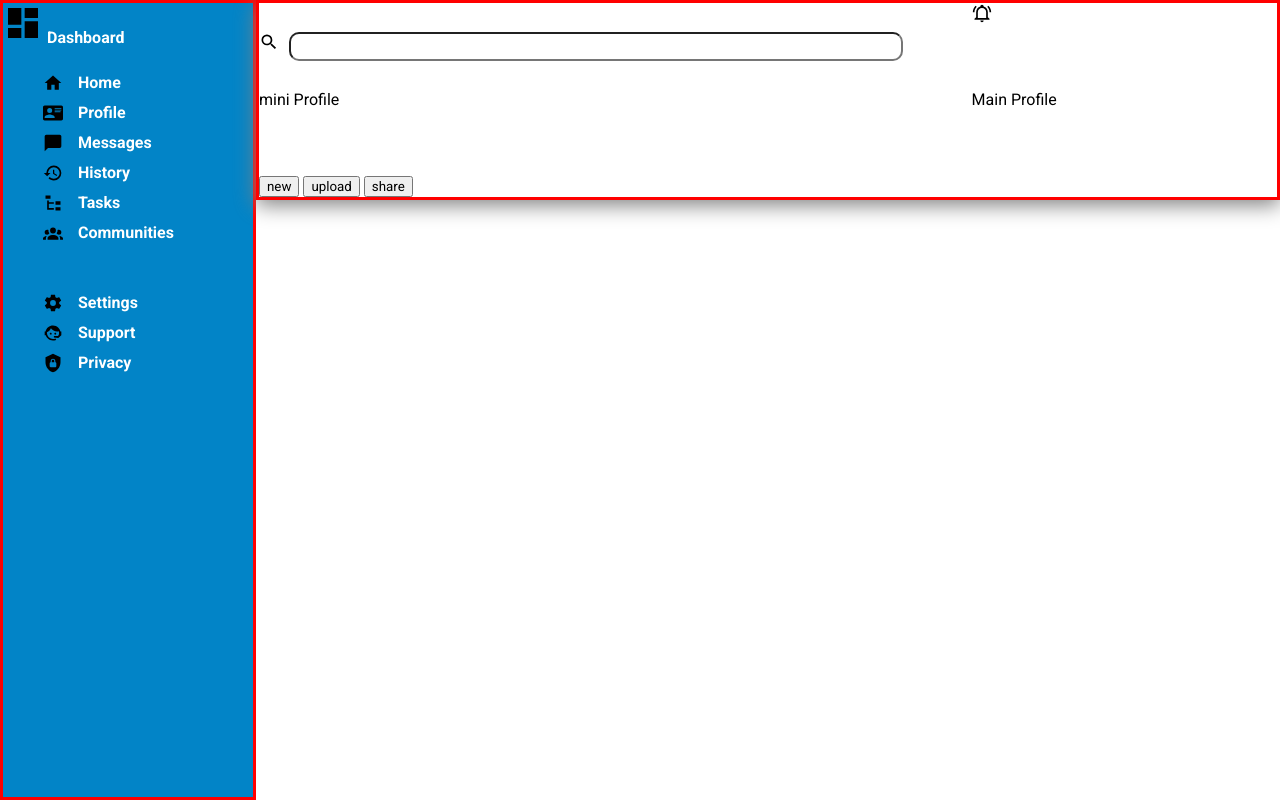
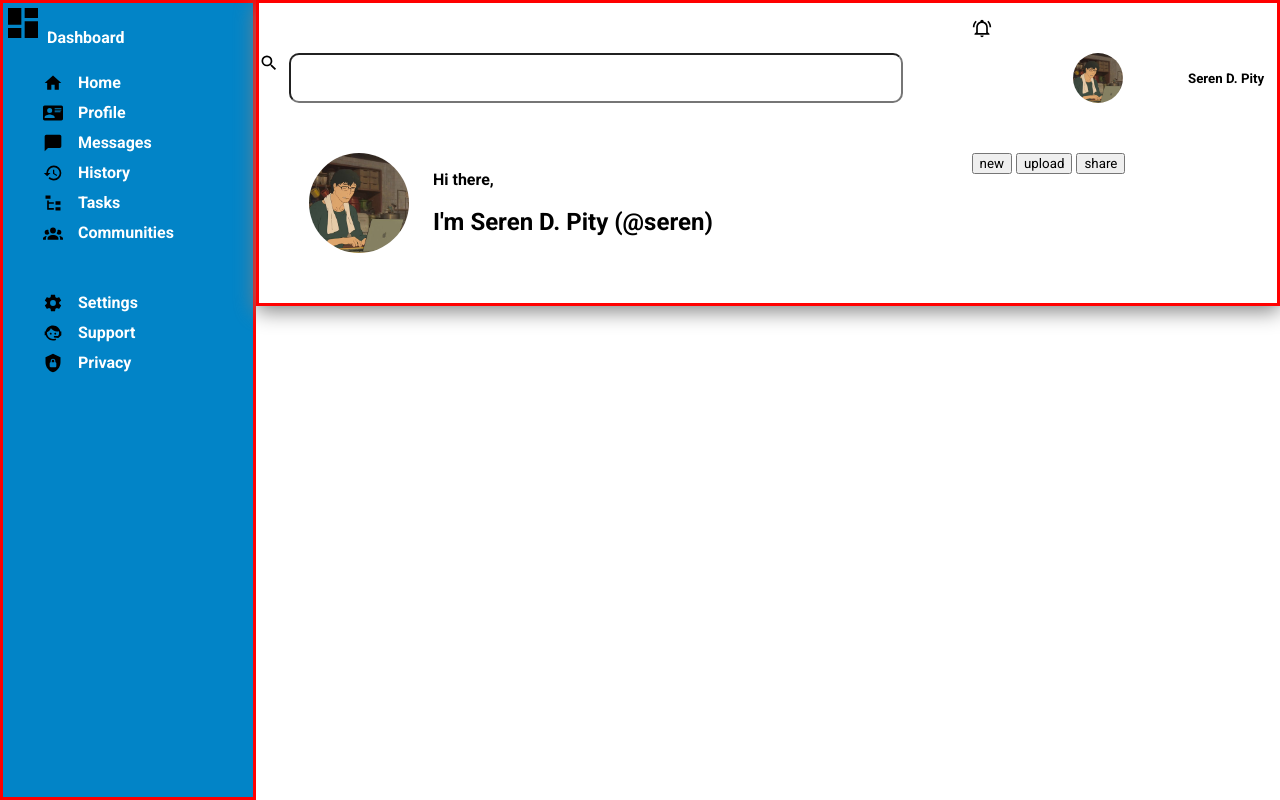
Before and after one commit to gqToru/Admin-Dashboard, a plain HTML site: page index.html in a window 1280 px wide. Drawn offline with Linux system fonts and the light colour scheme.

Commit message:
addittions to the profile header

```diff
--- a/index.html
+++ b/index.html
@@ -1,41 +1,94 @@
 <!DOCTYPE html>
 <html lang="en">
   <head>
-    <meta charset="UTF-8">
-    <meta name="viewport" content="width=device-width, initial-scale=1.0">
-    <link rel="stylesheet" href="style.css">
-    <link rel="preconnect" href="https://fonts.googleapis.com">
-    <link rel="preconnect" href="https://fonts.gstatic.com" crossorigin>
-    <link href="https://fonts.googleapis.com/css2?family=Roboto:wght@400;500;700&display=swap" rel="stylesheet">
+    <meta charset="UTF-8" />
+    <meta name="viewport" content="width=device-width, initial-scale=1.0" />
+    <link rel="stylesheet" href="style.css" />
+    <link rel="preconnect" href="https://fonts.googleapis.com" />
+    <link rel="preconnect" href="https://fonts.gstatic.com" crossorigin />
+    <link
+      href="https://fonts.googleapis.com/css2?family=Roboto:wght@400;500;700&display=swap"
+      rel="stylesheet"
+    />
     <title>TOP: Admin Dashboard</title>
   </head>
   <body>
     <div id="container">
       <div id="dashboard" class="roboto-bold">
-            <div id="dashboard_logo"><img src="resources/svg/view-dashboard.svg" alt="" id="dashboard_svg"> Dashboard</div>
+        <div id="dashboard_logo">
+          <img
+            src="resources/svg/view-dashboard.svg"
+            alt=""
+            id="dashboard_svg"
+          />
+          Dashboard
+        </div>
         <div id="main_menu">
           <ul id="main_list">
-                    <svg xmlns="http://www.w3.org/2000/svg" viewBox="0 0 24 24"><title>home</title><path d="M10,20V14H14V20H19V12H22L12,3L2,12H5V20H10Z" /></svg>
+            <svg xmlns="http://www.w3.org/2000/svg" viewBox="0 0 24 24">
+              <title>home</title>
+              <path d="M10,20V14H14V20H19V12H22L12,3L2,12H5V20H10Z" />
+            </svg>
             <a>Home</a>
-                    <svg xmlns="http://www.w3.org/2000/svg" viewBox="0 0 24 24"><title>card-account-details</title><path d="M2,3H22C23.05,3 24,3.95 24,5V19C24,20.05 23.05,21 22,21H2C0.95,21 0,20.05 0,19V5C0,3.95 0.95,3 2,3M14,6V7H22V6H14M14,8V9H21.5L22,9V8H14M14,10V11H21V10H14M8,13.91C6,13.91 2,15 2,17V18H14V17C14,15 10,13.91 8,13.91M8,6A3,3 0 0,0 5,9A3,3 0 0,0 8,12A3,3 0 0,0 11,9A3,3 0 0,0 8,6Z" /></svg>
+            <svg xmlns="http://www.w3.org/2000/svg" viewBox="0 0 24 24">
+              <title>card-account-details</title>
+              <path
+                d="M2,3H22C23.05,3 24,3.95 24,5V19C24,20.05 23.05,21 22,21H2C0.95,21 0,20.05 0,19V5C0,3.95 0.95,3 2,3M14,6V7H22V6H14M14,8V9H21.5L22,9V8H14M14,10V11H21V10H14M8,13.91C6,13.91 2,15 2,17V18H14V17C14,15 10,13.91 8,13.91M8,6A3,3 0 0,0 5,9A3,3 0 0,0 8,12A3,3 0 0,0 11,9A3,3 0 0,0 8,6Z"
+              />
+            </svg>
             <a>Profile</a>
-                    <svg xmlns="http://www.w3.org/2000/svg" viewBox="0 0 24 24"><title>message</title><path d="M20,2H4A2,2 0 0,0 2,4V22L6,18H20A2,2 0 0,0 22,16V4C22,2.89 21.1,2 20,2Z" /></svg>
+            <svg xmlns="http://www.w3.org/2000/svg" viewBox="0 0 24 24">
+              <title>message</title>
+              <path
+                d="M20,2H4A2,2 0 0,0 2,4V22L6,18H20A2,2 0 0,0 22,16V4C22,2.89 21.1,2 20,2Z"
+              />
+            </svg>
             <a>Messages</a>
-                    <svg xmlns="http://www.w3.org/2000/svg" viewBox="0 0 24 24"><title>history</title><path d="M13.5,8H12V13L16.28,15.54L17,14.33L13.5,12.25V8M13,3A9,9 0 0,0 4,12H1L4.96,16.03L9,12H6A7,7 0 0,1 13,5A7,7 0 0,1 20,12A7,7 0 0,1 13,19C11.07,19 9.32,18.21 8.06,16.94L6.64,18.36C8.27,20 10.5,21 13,21A9,9 0 0,0 22,12A9,9 0 0,0 13,3" /></svg>
+            <svg xmlns="http://www.w3.org/2000/svg" viewBox="0 0 24 24">
+              <title>history</title>
+              <path
+                d="M13.5,8H12V13L16.28,15.54L17,14.33L13.5,12.25V8M13,3A9,9 0 0,0 4,12H1L4.96,16.03L9,12H6A7,7 0 0,1 13,5A7,7 0 0,1 20,12A7,7 0 0,1 13,19C11.07,19 9.32,18.21 8.06,16.94L6.64,18.36C8.27,20 10.5,21 13,21A9,9 0 0,0 22,12A9,9 0 0,0 13,3"
+              />
+            </svg>
             <a>History</a>
-                    <svg xmlns="http://www.w3.org/2000/svg" viewBox="0 0 24 24"><title>file-tree</title><path d="M3,3H9V7H3V3M15,10H21V14H15V10M15,17H21V21H15V17M13,13H7V18H13V20H7L5,20V9H7V11H13V13Z" /></svg>
+            <svg xmlns="http://www.w3.org/2000/svg" viewBox="0 0 24 24">
+              <title>file-tree</title>
+              <path
+                d="M3,3H9V7H3V3M15,10H21V14H15V10M15,17H21V21H15V17M13,13H7V18H13V20H7L5,20V9H7V11H13V13Z"
+              />
+            </svg>
             <a>Tasks</a>
-                    <svg xmlns="http://www.w3.org/2000/svg" viewBox="0 0 24 24"><title>account-group</title><path d="M12,5.5A3.5,3.5 0 0,1 15.5,9A3.5,3.5 0 0,1 12,12.5A3.5,3.5 0 0,1 8.5,9A3.5,3.5 0 0,1 12,5.5M5,8C5.56,8 6.08,8.15 6.53,8.42C6.38,9.85 6.8,11.27 7.66,12.38C7.16,13.34 6.16,14 5,14A3,3 0 0,1 2,11A3,3 0 0,1 5,8M19,8A3,3 0 0,1 22,11A3,3 0 0,1 19,14C17.84,14 16.84,13.34 16.34,12.38C17.2,11.27 17.62,9.85 17.47,8.42C17.92,8.15 18.44,8 19,8M5.5,18.25C5.5,16.18 8.41,14.5 12,14.5C15.59,14.5 18.5,16.18 18.5,18.25V20H5.5V18.25M0,20V18.5C0,17.11 1.89,15.94 4.45,15.6C3.86,16.28 3.5,17.22 3.5,18.25V20H0M24,20H20.5V18.25C20.5,17.22 20.14,16.28 19.55,15.6C22.11,15.94 24,17.11 24,18.5V20Z" /></svg>
+            <svg xmlns="http://www.w3.org/2000/svg" viewBox="0 0 24 24">
+              <title>account-group</title>
+              <path
+                d="M12,5.5A3.5,3.5 0 0,1 15.5,9A3.5,3.5 0 0,1 12,12.5A3.5,3.5 0 0,1 8.5,9A3.5,3.5 0 0,1 12,5.5M5,8C5.56,8 6.08,8.15 6.53,8.42C6.38,9.85 6.8,11.27 7.66,12.38C7.16,13.34 6.16,14 5,14A3,3 0 0,1 2,11A3,3 0 0,1 5,8M19,8A3,3 0 0,1 22,11A3,3 0 0,1 19,14C17.84,14 16.84,13.34 16.34,12.38C17.2,11.27 17.62,9.85 17.47,8.42C17.92,8.15 18.44,8 19,8M5.5,18.25C5.5,16.18 8.41,14.5 12,14.5C15.59,14.5 18.5,16.18 18.5,18.25V20H5.5V18.25M0,20V18.5C0,17.11 1.89,15.94 4.45,15.6C3.86,16.28 3.5,17.22 3.5,18.25V20H0M24,20H20.5V18.25C20.5,17.22 20.14,16.28 19.55,15.6C22.11,15.94 24,17.11 24,18.5V20Z"
+              />
+            </svg>
             <a>Communities</a>
           </ul>
         </div>
         <div id="settings">
           <ul id="settings_list">
-                    <svg xmlns="http://www.w3.org/2000/svg" viewBox="0 0 24 24"><title>cog</title><path d="M12,15.5A3.5,3.5 0 0,1 8.5,12A3.5,3.5 0 0,1 12,8.5A3.5,3.5 0 0,1 15.5,12A3.5,3.5 0 0,1 12,15.5M19.43,12.97C19.47,12.65 19.5,12.33 19.5,12C19.5,11.67 19.47,11.34 19.43,11L21.54,9.37C21.73,9.22 21.78,8.95 21.66,8.73L19.66,5.27C19.54,5.05 19.27,4.96 19.05,5.05L16.56,6.05C16.04,5.66 15.5,5.32 14.87,5.07L14.5,2.42C14.46,2.18 14.25,2 14,2H10C9.75,2 9.54,2.18 9.5,2.42L9.13,5.07C8.5,5.32 7.96,5.66 7.44,6.05L4.95,5.05C4.73,4.96 4.46,5.05 4.34,5.27L2.34,8.73C2.21,8.95 2.27,9.22 2.46,9.37L4.57,11C4.53,11.34 4.5,11.67 4.5,12C4.5,12.33 4.53,12.65 4.57,12.97L2.46,14.63C2.27,14.78 2.21,15.05 2.34,15.27L4.34,18.73C4.46,18.95 4.73,19.03 4.95,18.95L7.44,17.94C7.96,18.34 8.5,18.68 9.13,18.93L9.5,21.58C9.54,21.82 9.75,22 10,22H14C14.25,22 14.46,21.82 14.5,21.58L14.87,18.93C15.5,18.67 16.04,18.34 16.56,17.94L19.05,18.95C19.27,19.03 19.54,18.95 19.66,18.73L21.66,15.27C21.78,15.05 21.73,14.78 21.54,14.63L19.43,12.97Z" /></svg>
+            <svg xmlns="http://www.w3.org/2000/svg" viewBox="0 0 24 24">
+              <title>cog</title>
+              <path
+                d="M12,15.5A3.5,3.5 0 0,1 8.5,12A3.5,3.5 0 0,1 12,8.5A3.5,3.5 0 0,1 15.5,12A3.5,3.5 0 0,1 12,15.5M19.43,12.97C19.47,12.65 19.5,12.33 19.5,12C19.5,11.67 19.47,11.34 19.43,11L21.54,9.37C21.73,9.22 21.78,8.95 21.66,8.73L19.66,5.27C19.54,5.05 19.27,4.96 19.05,5.05L16.56,6.05C16.04,5.66 15.5,5.32 14.87,5.07L14.5,2.42C14.46,2.18 14.25,2 14,2H10C9.75,2 9.54,2.18 9.5,2.42L9.13,5.07C8.5,5.32 7.96,5.66 7.44,6.05L4.95,5.05C4.73,4.96 4.46,5.05 4.34,5.27L2.34,8.73C2.21,8.95 2.27,9.22 2.46,9.37L4.57,11C4.53,11.34 4.5,11.67 4.5,12C4.5,12.33 4.53,12.65 4.57,12.97L2.46,14.63C2.27,14.78 2.21,15.05 2.34,15.27L4.34,18.73C4.46,18.95 4.73,19.03 4.95,18.95L7.44,17.94C7.96,18.34 8.5,18.68 9.13,18.93L9.5,21.58C9.54,21.82 9.75,22 10,22H14C14.25,22 14.46,21.82 14.5,21.58L14.87,18.93C15.5,18.67 16.04,18.34 16.56,17.94L19.05,18.95C19.27,19.03 19.54,18.95 19.66,18.73L21.66,15.27C21.78,15.05 21.73,14.78 21.54,14.63L19.43,12.97Z"
+              />
+            </svg>
             <a>Settings</a>
-                    <svg xmlns="http://www.w3.org/2000/svg" viewBox="0 0 24 24"><title>face-agent</title><path d="M18.72,14.76C19.07,13.91 19.26,13 19.26,12C19.26,11.28 19.15,10.59 18.96,9.95C18.31,10.1 17.63,10.18 16.92,10.18C13.86,10.18 11.15,8.67 9.5,6.34C8.61,8.5 6.91,10.26 4.77,11.22C4.73,11.47 4.73,11.74 4.73,12A7.27,7.27 0 0,0 12,19.27C13.05,19.27 14.06,19.04 14.97,18.63C15.54,19.72 15.8,20.26 15.78,20.26C14.14,20.81 12.87,21.08 12,21.08C9.58,21.08 7.27,20.13 5.57,18.42C4.53,17.38 3.76,16.11 3.33,14.73H2V10.18H3.09C3.93,6.04 7.6,2.92 12,2.92C14.4,2.92 16.71,3.87 18.42,5.58C19.69,6.84 20.54,8.45 20.89,10.18H22V14.67H22V14.69L22,14.73H21.94L18.38,18L13.08,17.4V15.73H17.91L18.72,14.76M9.27,11.77C9.57,11.77 9.86,11.89 10.07,12.11C10.28,12.32 10.4,12.61 10.4,12.91C10.4,13.21 10.28,13.5 10.07,13.71C9.86,13.92 9.57,14.04 9.27,14.04C8.64,14.04 8.13,13.54 8.13,12.91C8.13,12.28 8.64,11.77 9.27,11.77M14.72,11.77C15.35,11.77 15.85,12.28 15.85,12.91C15.85,13.54 15.35,14.04 14.72,14.04C14.09,14.04 13.58,13.54 13.58,12.91A1.14,1.14 0 0,1 14.72,11.77Z" /></svg>
+            <svg xmlns="http://www.w3.org/2000/svg" viewBox="0 0 24 24">
+              <title>face-agent</title>
+              <path
+                d="M18.72,14.76C19.07,13.91 19.26,13 19.26,12C19.26,11.28 19.15,10.59 18.96,9.95C18.31,10.1 17.63,10.18 16.92,10.18C13.86,10.18 11.15,8.67 9.5,6.34C8.61,8.5 6.91,10.26 4.77,11.22C4.73,11.47 4.73,11.74 4.73,12A7.27,7.27 0 0,0 12,19.27C13.05,19.27 14.06,19.04 14.97,18.63C15.54,19.72 15.8,20.26 15.78,20.26C14.14,20.81 12.87,21.08 12,21.08C9.58,21.08 7.27,20.13 5.57,18.42C4.53,17.38 3.76,16.11 3.33,14.73H2V10.18H3.09C3.93,6.04 7.6,2.92 12,2.92C14.4,2.92 16.71,3.87 18.42,5.58C19.69,6.84 20.54,8.45 20.89,10.18H22V14.67H22V14.69L22,14.73H21.94L18.38,18L13.08,17.4V15.73H17.91L18.72,14.76M9.27,11.77C9.57,11.77 9.86,11.89 10.07,12.11C10.28,12.32 10.4,12.61 10.4,12.91C10.4,13.21 10.28,13.5 10.07,13.71C9.86,13.92 9.57,14.04 9.27,14.04C8.64,14.04 8.13,13.54 8.13,12.91C8.13,12.28 8.64,11.77 9.27,11.77M14.72,11.77C15.35,11.77 15.85,12.28 15.85,12.91C15.85,13.54 15.35,14.04 14.72,14.04C14.09,14.04 13.58,13.54 13.58,12.91A1.14,1.14 0 0,1 14.72,11.77Z"
+              />
+            </svg>
             <a>Support</a>
-                    <svg xmlns="http://www.w3.org/2000/svg" viewBox="0 0 24 24"><title>shield-lock</title><path d="M12,1L3,5V11C3,16.55 6.84,21.74 12,23C17.16,21.74 21,16.55 21,11V5L12,1M12,7C13.4,7 14.8,8.1 14.8,9.5V11C15.4,11 16,11.6 16,12.3V15.8C16,16.4 15.4,17 14.7,17H9.2C8.6,17 8,16.4 8,15.7V12.2C8,11.6 8.6,11 9.2,11V9.5C9.2,8.1 10.6,7 12,7M12,8.2C11.2,8.2 10.5,8.7 10.5,9.5V11H13.5V9.5C13.5,8.7 12.8,8.2 12,8.2Z" /></svg>
+            <svg xmlns="http://www.w3.org/2000/svg" viewBox="0 0 24 24">
+              <title>shield-lock</title>
+              <path
+                d="M12,1L3,5V11C3,16.55 6.84,21.74 12,23C17.16,21.74 21,16.55 21,11V5L12,1M12,7C13.4,7 14.8,8.1 14.8,9.5V11C15.4,11 16,11.6 16,12.3V15.8C16,16.4 15.4,17 14.7,17H9.2C8.6,17 8,16.4 8,15.7V12.2C8,11.6 8.6,11 9.2,11V9.5C9.2,8.1 10.6,7 12,7M12,8.2C11.2,8.2 10.5,8.7 10.5,9.5V11H13.5V9.5C13.5,8.7 12.8,8.2 12,8.2Z"
+              />
+            </svg>
             <a>Privacy</a>
           </ul>
         </div>
@@ -43,12 +96,36 @@
 
       <div id="header">
         <div id="search_bar">
-                <svg xmlns="http://www.w3.org/2000/svg" viewBox="0 0 24 24"><title>magnify</title><path d="M9.5,3A6.5,6.5 0 0,1 16,9.5C16,11.11 15.41,12.59 14.44,13.73L14.71,14H15.5L20.5,19L19,20.5L14,15.5V14.71L13.73,14.44C12.59,15.41 11.11,16 9.5,16A6.5,6.5 0 0,1 3,9.5A6.5,6.5 0 0,1 9.5,3M9.5,5C7,5 5,7 5,9.5C5,12 7,14 9.5,14C12,14 14,12 14,9.5C14,7 12,5 9.5,5Z" /></svg>
-                <input type="search" name="" id="search_input">
+          <svg xmlns="http://www.w3.org/2000/svg" viewBox="0 0 24 24">
+            <title>magnify</title>
+            <path
+              d="M9.5,3A6.5,6.5 0 0,1 16,9.5C16,11.11 15.41,12.59 14.44,13.73L14.71,14H15.5L20.5,19L19,20.5L14,15.5V14.71L13.73,14.44C12.59,15.41 11.11,16 9.5,16A6.5,6.5 0 0,1 3,9.5A6.5,6.5 0 0,1 9.5,3M9.5,5C7,5 5,7 5,9.5C5,12 7,14 9.5,14C12,14 14,12 14,9.5C14,7 12,5 9.5,5Z"
+            />
+          </svg>
+          <input type="search" name="" id="search_input" />
         </div>
-            <svg xmlns="http://www.w3.org/2000/svg" viewBox="0 0 24 24"><title>bell-ring-outline</title><path d="M10,21H14A2,2 0 0,1 12,23A2,2 0 0,1 10,21M21,19V20H3V19L5,17V11C5,7.9 7.03,5.17 10,4.29C10,4.19 10,4.1 10,4A2,2 0 0,1 12,2A2,2 0 0,1 14,4C14,4.1 14,4.19 14,4.29C16.97,5.17 19,7.9 19,11V17L21,19M17,11A5,5 0 0,0 12,6A5,5 0 0,0 7,11V18H17V11M19.75,3.19L18.33,4.61C20.04,6.3 21,8.6 21,11H23C23,8.07 21.84,5.25 19.75,3.19M1,11H3C3,8.6 3.96,6.3 5.67,4.61L4.25,3.19C2.16,5.25 1,8.07 1,11Z" /></svg>
-            <div id="mini_profile">mini Profile</div>
-            <div id="main_profile"> Main Profile</div>
+        <div id="mini_profile">
+          <svg
+            id="mini_bell"
+            xmlns="http://www.w3.org/2000/svg"
+            viewBox="0 0 24 24"
+          >
+            <title>bell-ring-outline</title>
+            <path
+              d="M10,21H14A2,2 0 0,1 12,23A2,2 0 0,1 10,21M21,19V20H3V19L5,17V11C5,7.9 7.03,5.17 10,4.29C10,4.19 10,4.1 10,4A2,2 0 0,1 12,2A2,2 0 0,1 14,4C14,4.1 14,4.19 14,4.29C16.97,5.17 19,7.9 19,11V17L21,19M17,11A5,5 0 0,0 12,6A5,5 0 0,0 7,11V18H17V11M19.75,3.19L18.33,4.61C20.04,6.3 21,8.6 21,11H23C23,8.07 21.84,5.25 19.75,3.19M1,11H3C3,8.6 3.96,6.3 5.67,4.61L4.25,3.19C2.16,5.25 1,8.07 1,11Z"
+            />
+          </svg>
+          <img src="resources/img/pfp.jpg" alt="" id="profile_picture_mini" />
+          <h5 id="profile_text_mini">Seren D. Pity</h5>
+        </div>
+        <div id="main_profile">
+          <img src="resources/img/pfp.jpg" alt="" id="profile_picture" />
+          <div id="profile_text">
+            <h4>Hi there,</h4>
+            <br />
+            <h2>I'm Seren D. Pity (@seren)</h2>
+          </div>
+        </div>
         <div id="main_buttons">
           <button>new</button>
           <button>upload</button>
--- a/style.css
+++ b/style.css
@@ -1,9 +1,9 @@
-*{
+* {
   --main-bg-color: #e0f2fe;
   --sidebar-bg-color: #0284c7;
   --accent-color: yellow;
-    font-family: 'Roboto', sans-serif;
-    margin: 0
+  font-family: "Roboto", sans-serif;
+  margin: 0;
 }
 
 svg {
@@ -28,15 +28,14 @@ svg {
   font-style: normal;
 }
 
-
-#container{
+#container {
   height: 100vh;
   display: grid;
   grid-template-columns: 1fr 4fr;
   grid-template-rows: 1fr 3fr;
 }
 
-#dashboard{
+#dashboard {
   grid-row: 1 / span 2;
   background-color: var(--sidebar-bg-color);
   color: white;
@@ -46,7 +45,6 @@ svg {
   grid-template-rows: 20px 1fr 3fr;
   gap: 50px;
 }
-
 
 #main_menu {
   grid-row: 2 / 3;
@@ -66,7 +64,7 @@ svg {
   grid-column: 2 / 3;
 }
 
-#settings_list{
+#settings_list {
   display: grid;
   grid-template-columns: 1fr 9fr;
   gap: 10px 15px;
@@ -76,7 +74,7 @@ svg {
   grid-column: 2 / 3;
 }
 
-#header{
+#header {
   border-style: solid;
   border-color: red;
   box-shadow: 0px 5px 20px grey;
@@ -85,7 +83,7 @@ svg {
   grid-template-rows: 1fr 1fr;
 }
 
-#dashboard_svg{
+#dashboard_svg {
   width: 40px;
 }
 
@@ -106,3 +104,59 @@ svg {
   grid-column: 2 / 3;
   grid-row: 2 / 3;
 }
+
+#main_profile {
+  grid-column: 1 / 2;
+  grid-row: 2 / 3;
+}
+
+#profile_text {
+  display: inline-block;
+  vertical-align: middle;
+  margin-left: 20px;
+}
+
+#profile_picture {
+  width: 100px;
+  height: 100px;
+  border-radius: 50%;
+  overflow: hidden;
+  object-fit: cover;
+  display: inline-block;
+  margin-left: 50px;
+  vertical-align: middle;
+}
+
+#mini_profile {
+  text-align: center;
+  align-items: center;
+  display: grid;
+  grid-template-columns: 1fr 1fr 1fr;
+  grid-template-rows: 1fr 1fr 1fr;
+}
+
+#profile_picture_mini {
+  height: 50px;
+  width: 50px;
+  border-radius: 50%;
+  overflow: hidden;
+  object-fit: cover;
+  display: inline-block;
+  vertical-align: middle;
+  grid-column: 2 / 3;
+  grid-row: 2 / 3;
+}
+
+#profile_text_mini {
+  display: inline-block;
+  vertical-align: middle;
+  grid-column: 3 / 4;
+  grid-row: 2 / 3;
+}
+
+#bell_mini {
+  display: inline-block;
+  vertical-align: middle;
+  grid-column: 1 / 2;
+  grid-row: 2 / 3;
+}
```
Also changed, not shown: resources/img/pfp.jpg (added). Lines whose indentation alone changed are shown as unchanged.
